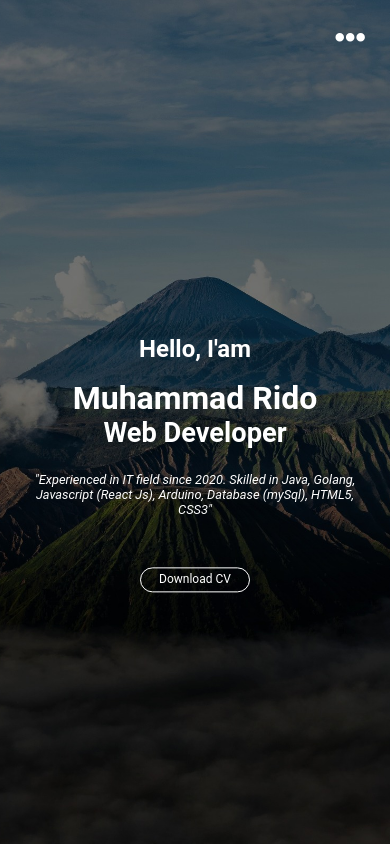
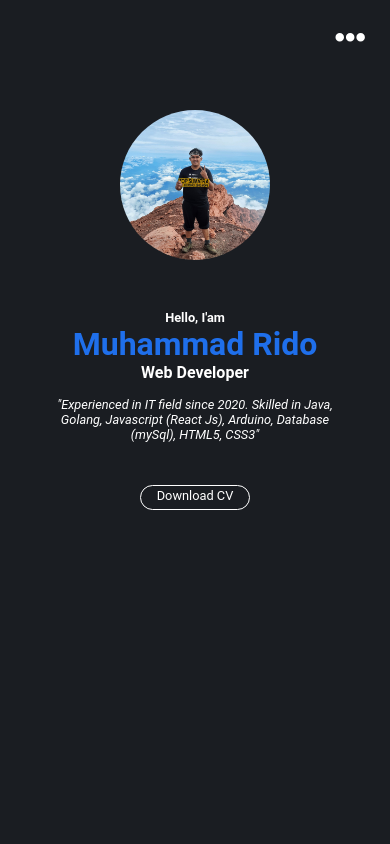
Before and after one commit to mrido10/mrido10.github.io, a React (Create React App) app: page / in a window 390 px wide. Built offline with nearby package versions, Linux system fonts and the light colour scheme.

Commit message:
change style in home page

```diff
--- a/src/App.js
+++ b/src/App.js
@@ -1,4 +1,4 @@
-import {Route, BrowserRouter, Switch, HashRouter} from 'react-router-dom'
+import {Route, Switch, HashRouter} from 'react-router-dom'
 import Home from './pages/home/home'
 import Profile from './pages/profile/profile'
 import Resume from './pages/resume/resume'
--- a/src/components/container2.css
+++ b/src/components/container2.css
@@ -1,10 +1,10 @@
 /* container style */
-#container2 {
+/* #container2 {
     background-color: #21252B;
     width: 100%;
     height: 100vh;
     overflow: auto;
-}
+} */
 
 /* make responsive navbar container2 and scrollbar*/
 @media screen and (max-width: 600px) {
--- a/src/components/navbar.css
+++ b/src/components/navbar.css
@@ -1,9 +1,19 @@
+#navbarBG {
+    position: fixed;
+    z-index: 9;
+    width: 100%;
+    height: 80px;
+    background-color: #1a1d22;
+}
+
 #navbarBox {
     position: fixed;
     z-index: 10;
-    width: 100%;
+    width: 1200px;
     height: 80px;
-    padding: 0 100px;
+    left: 50%;
+    transform: translate(-50%, 0);
+    padding: 0;
     box-sizing: border-box;
     display: flex;
     flex-direction: row;
@@ -29,7 +39,7 @@
     width: 80px;
     text-align: center;
     font-size: 1.1em;
-    margin: 0 15px;
+    margin: 0 0 0 30px;
     padding: 3px 0;
     border-radius: 20px;
 }
@@ -67,17 +77,34 @@
 #navbarBox .togle svg {
     color: #fff;
 }
-#container2 #navbarBox {
-    background-color: #111316;
-}
 
 /* make responsive navbar */
-@media screen and (max-width: 600px) {
+@media screen and (max-width: 1300px) {
+    #navbarBox {width: 1100px;}
+}
+@media screen and (max-width: 1200px) {
+    #navbarBox {width: 1000px;}
+}
+@media screen and (max-width: 1100px) {
+    #navbarBox {width: 900px;}
+}
+@media screen and (max-width: 1000px) {
+    #navbarBox {width: 800px;}
+}
+@media screen and (max-width: 900px) {
+    #navbarBox {width: 700px;}
+}
+@media screen and (max-width: 800px) {
+    #navbarBox {width: 600px;}
+}
+@media screen and (max-width: 700px) {
     #navbarBox {
         width: 200px;
         height: 100vh;
         padding: 0;
         right: 0;
+        left: auto;
+        transform: none;
     }
     #itemBoxNavbar {
         flex-direction: column;
--- a/src/components/navbar.js
+++ b/src/components/navbar.js
@@ -57,6 +57,7 @@ class Navbar extends Component {
 
     render() {
         return(
+            <div id='navbarBG'>
                 <div id='navbarBox'>
                     <div className='togle' id='togle' onClick={this.handleActiveNavbarTogle}>
                         <FontAwesomeIcon id='menu' icon={faEllipsisH} />
@@ -70,6 +71,8 @@ class Navbar extends Component {
                         }
                     </div>
                 </div>
+            </div>
+
         )
     }
 }
--- a/src/pages/home/home.css
+++ b/src/pages/home/home.css
@@ -1,41 +1,71 @@
 #container {
     width: 100%;
     height: 100vh;
-    background-image: url('../../assets/images/background.jpeg');
+    /* background-image: url('../../assets/images/background.jpeg');
     background-repeat: no-repeat;
-    background-size: cover;
+    background-size: cover; */
+    background-color: #1a1d22;
     background-position: center;
     overflow: auto;
-
 }
 
 #boxContent {
-    width: 100%;
+    position: relative;
+    width: 1200px;
     height: auto;
-    padding: 100px;
+    padding: 0;
+    margin: auto;
     box-sizing: border-box;
     position: relative;
     top: 55%;
     transform: translate(0, -50%);
-    text-align: center;
     color: #fff;
+    display: flex;
+    flex-direction: row;
+}
+
+#boxImg {
+    background-image: url('../../assets/images/profile.jpeg');
+    background-repeat: no-repeat;
+    background-size: 100% 100%;
+    width: 500px;
+    height: 500px;
+    border-radius: 0 50% 50% 50%;
+}
+
+#boxImg:hover {
+    cursor: pointer;
+}
+
+#boxContentChild {
+    position: relative;
+    width: calc(100% - 500px);
+    height: 500px;
+    padding-left: 150px;
+    box-sizing: border-box;
+    display: flex;
+    flex-direction: column;
+    justify-content: center;
+    align-items: flex-start;
+    justify-content: center;
 }
 h1, h2, h3 {margin: 0;}
 h1 {
-    font-size: 2.5em;
-    margin-top: 0.5em;
+    font-size: 3.3em;
+    color: #1F6FEB;
 }
 h2 {font-size: 2em;}
-h3 {font-size: 1.5em;}
+h3 {font-size: 2em;}
 p {
     font-style: italic;
+    font-size: 0.9em;
     padding: 1em 0;
     box-sizing: border-box;
     margin-bottom: 50px;
 }
 a {
     color: #fff;
-    font-size: 16px;
+    font-size: 1em;
 }
 
 .download {
@@ -43,11 +73,12 @@ a {
     position: relative;
     width: 130px;
     height: 30px;
-    margin: 0;
+    margin: 20px 0;
     border: 1px solid #fff;
     padding: 2px 0;
     border-radius: 15px;
     box-sizing: border-box;
+    text-align: center;
 }
 
 .download:hover {
@@ -61,64 +92,131 @@ a {
 }
 
 /* make responsive */
-@media screen and (max-width: 750px) {
+@media screen and (min-height: 865px) {
     #boxContent {
-        padding: 100px 75px;
+        top: calc(865px / 2);
     }
-    h1 {
-        font-size: 2em;
-        margin-top: 0.5em;
+}
+
+@media screen and (max-width: 1300px) {
+    #boxContent {width: 1100px;}
+    #boxContentChild {padding-left: 120px;}
+}
+@media screen and (max-width: 1200px) {
+    #boxContent {width: 1000px;}
+    #boxImg {
+        width: 400px;
+        height: 400px;
     }
-    h2 {font-size: 1.7em;}
-    h3 {font-size: 1.5em;}
+    #boxContentChild {
+        height: 400px;
+        width: calc(100% - 400px);
+        padding-left: 100px;
+    }
+    h1 {font-size: 3em;}
+    h2 {font-size: 1.9em;}
+    h3 {font-size: 1.8em;}
+    p {padding: 0.6em 0;}
+}
+@media screen and (max-width: 1100px) {
+    #boxContent {width: 900px;}
+    #boxImg {
+        width: 380px;
+        height: 380px;
+    }
+    #boxContentChild {
+        height: 380px;
+        width: calc(100% - 380px);
+        padding-left: 80px;
+    }
+    p {padding: 0;}
+}
+@media screen and (max-width: 1000px) {
+    #boxContent {width: 800px;}
+    #boxImg {
+        width: 300px;
+        height: 300px;
+    }
+    #boxContentChild {
+        height: 300px;
+        width: calc(100% - 300px);
+        padding-left: 50px;
+    }
+    h1 {font-size: 2.7em;}
+    h2 {font-size: 1.6em;}
+    h3 {font-size: 1.3em;}
+}
+@media screen and (max-width: 900px) {
+    #boxContent {width: 700px;}
+    #boxImg {
+        width: 250px;
+        height: 250px;
+    }
+    #boxContentChild {
+        height: 250px;
+        width: calc(100% - 250px);
+        padding-left: 30px;
+    }
+    h1 {font-size: 2.5em;}
+    h2 {font-size: 1.5em;}
+    h3 {font-size: 1.3em;}
     p {
-        font-style: italic;
-        font-size: 0.8em;
-        padding: 0.8em 0;
-        box-sizing: border-box;
-        margin-bottom: 40px;
+        padding: 0.3em 0;
+        margin-bottom: 0;
     }
+}
+@media screen and (max-width: 800px) {
+    #boxContent {
+        width: 600px;
+        flex-direction: column;
+        align-items: center;
+        top: 150px;
+        transform: translate(0, 0);
+    }
+    #boxImg {
+        width: 200px;
+        height: 200px;
+        border-radius: 50%;
+    }
+    #boxContentChild {
+        height: auto;
+        width: 100%;
+        padding-left: 0;
+        margin-top: 50px;
+        align-items: center;
+        text-align: center;
+    }
+}
+@media screen and (max-width: 700px) {
+    #boxContent {width: 500px;}
+}
+@media screen and (max-width: 600px) {
+    #boxContent {width: 400px;}
+}
+@media screen and (max-width: 500px) {
+    #boxContent {width: 350px;}
+    a {font-size: 0.8em;}
+
     .download {
         width: 110px;
         height: 25px;
-        padding: 4px;
-        font-size: 0.75em;
+        margin: 40px 0 0;
     }
 }
-
-@media screen and (max-width: 500px) {
+@media screen and (max-width: 400px) {
     #boxContent {
-        padding: 100px 40px;
+        top: 110px;
+        width: 300px;
+    }
+    #boxImg {
+        width: 150px;
+        height: 150px;
+    }
+    h1 {font-size: 2em;}
+    h2 {font-size: 1em;}
+    h3 {font-size: 0.8em;}
+    p {
+        padding: 0.2em 0;
+        font-size: 0.8em;
     }
 }
-
-@media screen and (max-width: 400px) {
-    #boxContent {
-        padding: 100px 30px;
-    }
-}
-
-@media screen and (max-width: 350px) {
-    #boxContent {
-        padding: 100px 20px;
-    }
-    h1 {
-        font-size: 1.7em;
-        margin-top: 0.5em;
-    }
-    h2 {font-size: 1.3em;}
-    h3 {font-size: 1.1em;}
-    p {
-        font-style: italic;
-        font-size: 0.8em;
-        padding: 0.8em 0;
-        box-sizing: border-box;
-        margin-bottom: 20px;
-    }
-    .download {
-        width: 90px;
-        height: 20px;
-        padding: 1px;
-        font-size: 0.7em;
-    }
-}
--- a/src/pages/home/home.js
+++ b/src/pages/home/home.js
@@ -7,18 +7,71 @@ import "aos/dist/aos.css"
 import './home.css'
 
 class Home extends Component {
+    state = {
+        widthImage: '',
+        displayContent: ''
+    }
+
+    handleShowImage = () => {
+        let windowSize = window.matchMedia('(max-width: 700px)')
+        let contentBox = document.getElementById('boxContent')
+        let image = document.getElementById('boxImg')
+        let content = document.getElementById('boxContentChild')
+        if (windowSize.matches) {
+            contentBox.style.top = '50%'
+            contentBox.style.transform = 'translate(0, -50%)'
+            image.style.width = '100vw'
+            image.style.height = '100vw'
+            image.style.borderRadius = '0'
+            content.style.display = 'none'
+        }
+    }
+
+    handleBackImage = () => {
+        let image = document.getElementById('boxImg')
+        let content = document.getElementById('boxContentChild')
+        let windowSize = window.matchMedia('(max-width: 700px)')
+        document.body.addEventListener('mouseup', () => {
+            image.style.width = this.state.widthImage
+            image.style.height = this.state.widthImage
+            content.style.display = this.state.displayContent
+            if (windowSize.matches) {
+                image.style.borderRadius = '50%'
+            } else {
+                image.style.borderRadius = '0 50% 50% 50%'
+            }
+        })
+    }
+
     componentDidMount = () => {
         AOS.init({
             duration : 400
         })
         AOS.refresh()
+
+        this.handleBackImage()
+        let image = document.getElementById('boxImg'),
+            imgStyle = window.getComputedStyle(image),
+            imgWidth = imgStyle.getPropertyValue('width')
+        let content = document.getElementById('boxContentChild'),
+            cntnStyle = window.getComputedStyle(content),
+            cntnDisplay = cntnStyle.getPropertyValue('display')
+
+        this.setState({
+            widthImage: imgWidth,
+            displayContent: cntnDisplay
+        }, () => {
+            console.log(this.state.widthImage)
+        })
     }
+
     render() {
         return(
-            <>
             <div id='container'>
                 <Navbar />
                 <div id='boxContent' data-aos="fade">
+                    <div id='boxImg' onClick={this.handleShowImage}></div>
+                    <div id='boxContentChild'>
                         <h3 className='hello'>Hello, I'am</h3>
                         <h1 className='name'>Muhammad Rido</h1>
                         <h2 className='job'>Web Developer</h2>
@@ -27,9 +80,9 @@ class Home extends Component {
                         </p>
                         <Link className='download' to="file/Muhammad_Rido_CV.pdf" target="_blank" download disabled>Download CV</Link>
                     </div>
+                </div>
 
             </div>
-            </>
         )
     }
 }
--- a/src/pages/profile/profile.css
+++ b/src/pages/profile/profile.css
@@ -81,7 +81,7 @@ svg {color: #1F6FEB;}
 
 /* education style */
 .containerContent.edu {
-    background-color: #1a1d22;
+    /* background-color: #1a1d22; */
 }
 
 .containerContent .contentBox.eduBox .contentBox2 .subtitle {
--- a/src/pages/profile/profile.js
+++ b/src/pages/profile/profile.js
@@ -83,13 +83,13 @@ class Profile extends Component {
 
     render () {
         return(
-            <div id='container2'>
+            <div id='container'>
                 <Navbar />
                 <div className='containerContent abt' data-aos='fade' data-aos-delay="300">
                     <div className='contentBox aboutMeBox'>
-                        <div className='photo'>
+                        {/* <div className='photo'>
                             <img src={photo} />
-                        </div>
+                        </div> */}
                         <div className='titleBox left'>
                             <h2 className='title' data-aos='fade-right'>About</h2>
                             <h2 className='title' data-aos='fade-right'>Me</h2>
```
Also changed, not shown: src/assets/images/profile.jpeg (added). Lines whose indentation alone changed are shown as unchanged.
